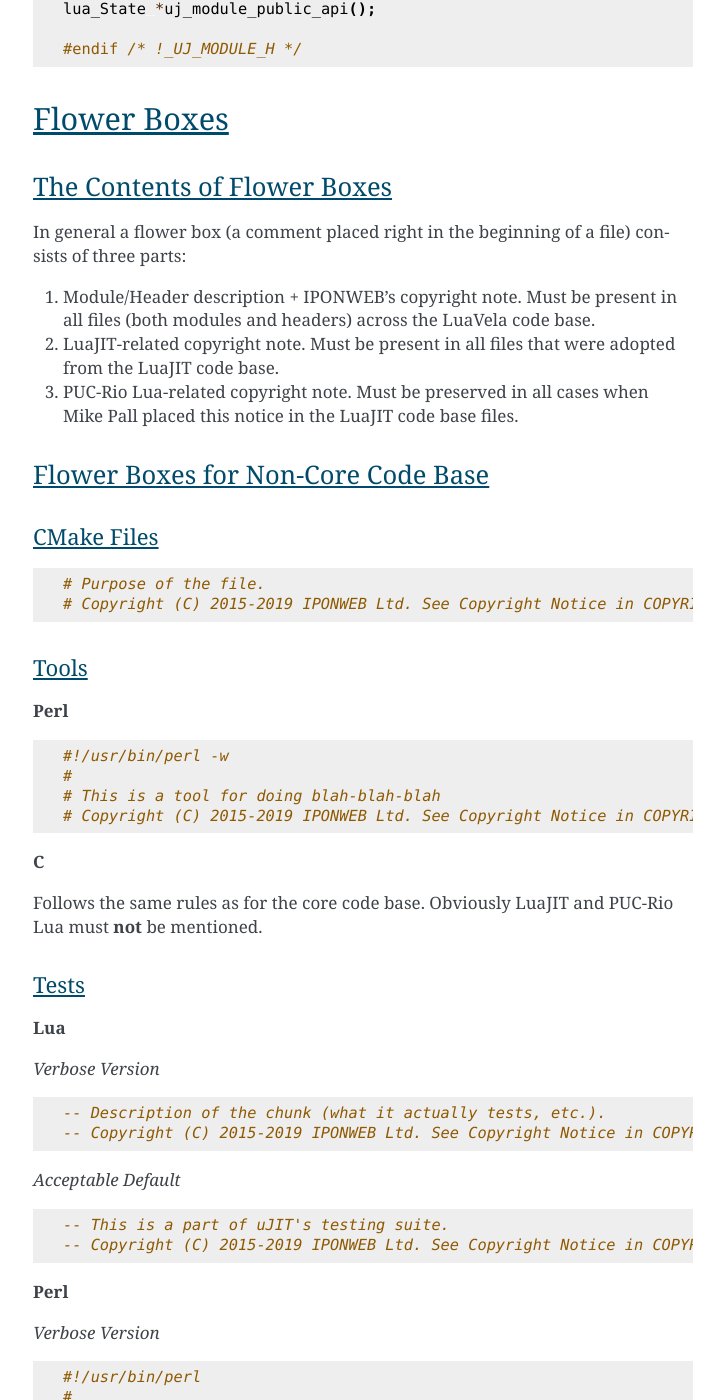
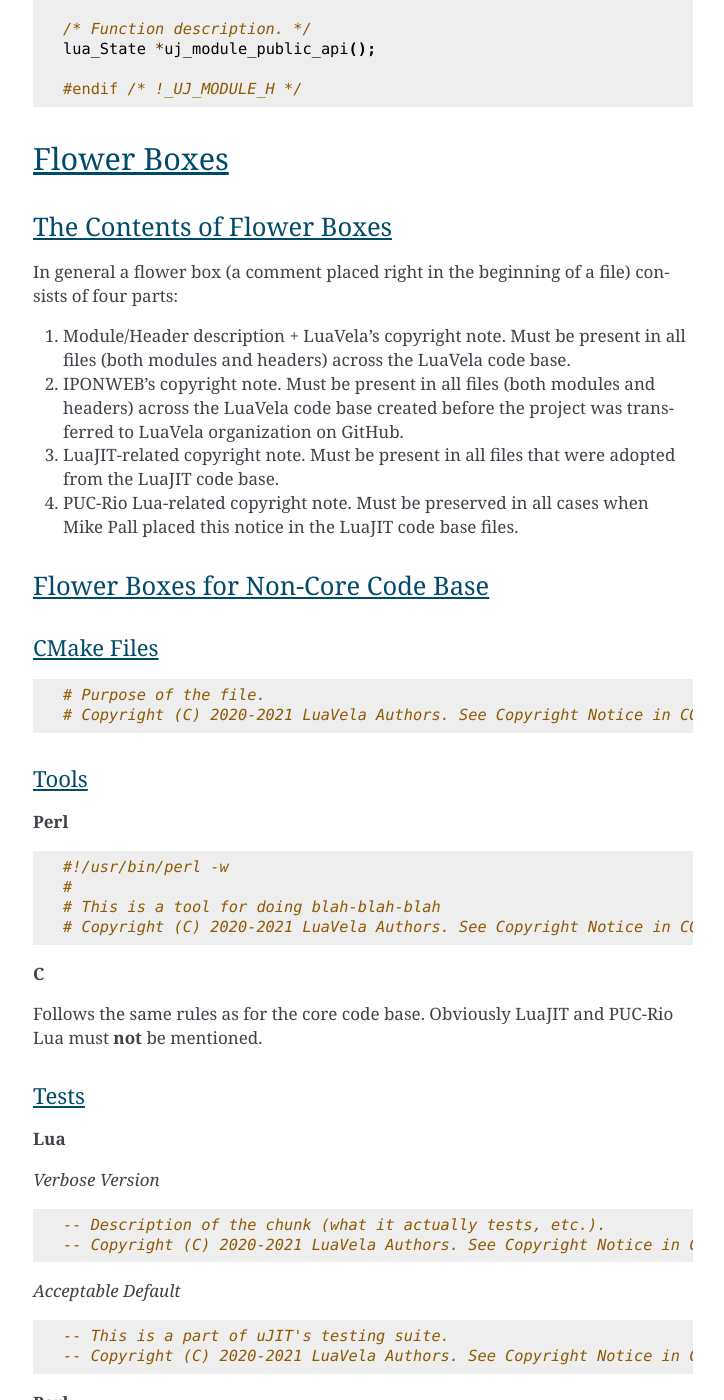
Before and after one commit to luavela/luavela, a Sphinx documentation site: the page built from docs/public/style-templates.rst, in a window 1280 px wide and 1400 px high, scrolled down 2653 px. Shown: the whole window, without its empty margins (387-1111 px from the left). Built offline with Sphinx 7.4.7, drawn with Linux system fonts in a browser that asks for light colours; some of the changed text lies outside the part shown.

Commit message:
Adjust copyright notice
Since the project has been transferred to the standalone LuaVela
organization on GitHub, the flower boxes in the project sources should
now refer LuaVela authors mentioned in CONTRIBUTORS file.

Signed-off-by: Igor Munkin <imun@cpan.org>

```diff
--- a/README.rst
+++ b/README.rst
@@ -9,7 +9,7 @@
 
 Project Homepage: https://github.com/luavela/luavela
 
-LuaVela is Copyright (C) 2015-2019 IPONWEB Ltd. See Copyright Notice in COPYRIGHT
+LuaVela is Copyright (C) 2020-2021 LuaVela Authors. See Copyright Notice in COPYRIGHT
 
 LuaVela was previously called "uJIT" internally. The developers of LuaVela use
 "uJIT", "ujit" and "uj"/"UJ" prefixes in a code base.
--- a/docs/public/style-templates.rst
+++ b/docs/public/style-templates.rst
@@ -17,7 +17,8 @@
 
     /*
      * Any appropriate description of the module.
-     * Copyright (C) 2015-2019 IPONWEB Ltd. See Copyright Notice in COPYRIGHT
+     * Copyright (C) 2020-2021 LuaVela Authors. See Copyright Notice in COPYRIGHT
+     * Copyright (C) 2015-2020 IPONWEB Ltd. See Copyright Notice in COPYRIGHT
      *
      * Portions taken verbatim or adapted from LuaJIT.
      * Copyright (C) 2005-2017 Mike Pall. See Copyright Notice in luajit.h
@@ -86,10 +87,11 @@
 
     /*
      * Any appropriate description of the header.
-     * Copyright (C) 2015-2019 IPONWEB Ltd. See Copyright Notice in COPYRIGHT
+     * Copyright (C) 2020-2021 LuaVela Authors. See Copyright Notice in COPYRIGHT
+     * Copyright (C) 2015-2020 IPONWEB Ltd. See Copyright Notice in COPYRIGHT
      *
      * Portions taken verbatim or adapted from LuaJIT.
-     * Copyright (C) 2005-2013 Mike Pall. See Copyright Notice in luajit.h
+     * Copyright (C) 2005-2017 Mike Pall. See Copyright Notice in luajit.h
      *
      * Portions taken verbatim or adapted from the Lua interpreter.
      * Copyright (C) 1994-2008 Lua.org, PUC-Rio. See Copyright Notice in lua.h
@@ -127,11 +129,12 @@
 The Contents of Flower Boxes
 ^^^^^^^^^^^^^^^^^^^^^^^^^^^^
 
-In general a flower box (a comment placed right in the beginning of a file) consists of three parts:
+In general a flower box (a comment placed right in the beginning of a file) consists of four parts:
 
-1. Module/Header description + IPONWEB's copyright note. Must be present in all files (both modules and headers) across the |PROJECT| code base.
-2. LuaJIT-related copyright note. Must be present in all files that were adopted from the LuaJIT code base.
-3. PUC-Rio Lua-related copyright note. Must be preserved in all cases when Mike Pall placed this notice in the LuaJIT code base files.
+1. Module/Header description + LuaVela's copyright note. Must be present in all files (both modules and headers) across the |PROJECT| code base.
+2. IPONWEB's copyright note. Must be present in all files (both modules and headers) across the |PROJECT| code base created before the project was transferred to LuaVela organization on GitHub.
+3. LuaJIT-related copyright note. Must be present in all files that were adopted from the LuaJIT code base.
+4. PUC-Rio Lua-related copyright note. Must be preserved in all cases when Mike Pall placed this notice in the LuaJIT code base files.
 
 Flower Boxes for Non-Core Code Base
 ^^^^^^^^^^^^^^^^^^^^^^^^^^^^^^^^^^^
@@ -142,7 +145,7 @@
 .. code-block:: cmake
 
     # Purpose of the file.
-    # Copyright (C) 2015-2019 IPONWEB Ltd. See Copyright Notice in COPYRIGHT
+    # Copyright (C) 2020-2021 LuaVela Authors. See Copyright Notice in COPYRIGHT
 
 Tools
 """""
@@ -154,7 +157,7 @@
     #!/usr/bin/perl -w
     #
     # This is a tool for doing blah-blah-blah
-    # Copyright (C) 2015-2019 IPONWEB Ltd. See Copyright Notice in COPYRIGHT
+    # Copyright (C) 2020-2021 LuaVela Authors. See Copyright Notice in COPYRIGHT
 
 **C**
 
@@ -170,14 +173,14 @@
 .. code-block:: lua
 
     -- Description of the chunk (what it actually tests, etc.).
-    -- Copyright (C) 2015-2019 IPONWEB Ltd. See Copyright Notice in COPYRIGHT
+    -- Copyright (C) 2020-2021 LuaVela Authors. See Copyright Notice in COPYRIGHT
 
 *Acceptable Default*
 
 .. code-block:: lua
 
     -- This is a part of uJIT's testing suite.
-    -- Copyright (C) 2015-2019 IPONWEB Ltd. See Copyright Notice in COPYRIGHT
+    -- Copyright (C) 2020-2021 LuaVela Authors. See Copyright Notice in COPYRIGHT
 
 **Perl**
 
@@ -188,7 +191,7 @@
     #!/usr/bin/perl
     #
     # Description of the test (what it actually tests, etc.).
-    # Copyright (C) 2015-2019 IPONWEB Ltd. See Copyright Notice in COPYRIGHT
+    # Copyright (C) 2020-2021 LuaVela Authors. See Copyright Notice in COPYRIGHT
 
 *Acceptable Default*
 
@@ -197,7 +200,7 @@
     #!/usr/bin/perl
     #
     # This is a part of uJIT's testing suite.
-    # Copyright (C) 2015-2019 IPONWEB Ltd. See Copyright Notice in COPYRIGHT
+    # Copyright (C) 2020-2021 LuaVela Authors. See Copyright Notice in COPYRIGHT
 
 **C**
 
@@ -211,7 +214,7 @@
 
     /*
      * This is a part of uJIT's testing suite.
-     * Copyright (C) 2015-2019 IPONWEB Ltd. See Copyright Notice in COPYRIGHT
+     * Copyright (C) 2020-2021 LuaVela Authors. See Copyright Notice in COPYRIGHT
      */
 
 **Shell Runners**
@@ -223,7 +226,7 @@
     #!/bin/bash
     #
     # Description of the runner.
-    # Copyright (C) 2015-2019 IPONWEB Ltd. See Copyright Notice in COPYRIGHT
+    # Copyright (C) 2020-2021 LuaVela Authors. See Copyright Notice in COPYRIGHT
 
 *Acceptable Default*
 
@@ -232,7 +235,7 @@
     #!/bin/bash
     #
     # This is a part of uJIT's testing suite.
-    # Copyright (C) 2015-2019 IPONWEB Ltd. See Copyright Notice in COPYRIGHT
+    # Copyright (C) 2020-2021 LuaVela Authors. See Copyright Notice in COPYRIGHT
 
 Copyright Notice Format
 ^^^^^^^^^^^^^^^^^^^^^^^
@@ -241,4 +244,4 @@
 
 .. code-block:: none
 
-    Copyright (C) 2015-2019 IPONWEB Ltd. See Copyright Notice in COPYRIGHT
+    Copyright (C) 2020-2021 LuaVela Authors. See Copyright Notice in COPYRIGHT
```
Also changed, not shown: 2 other files.
